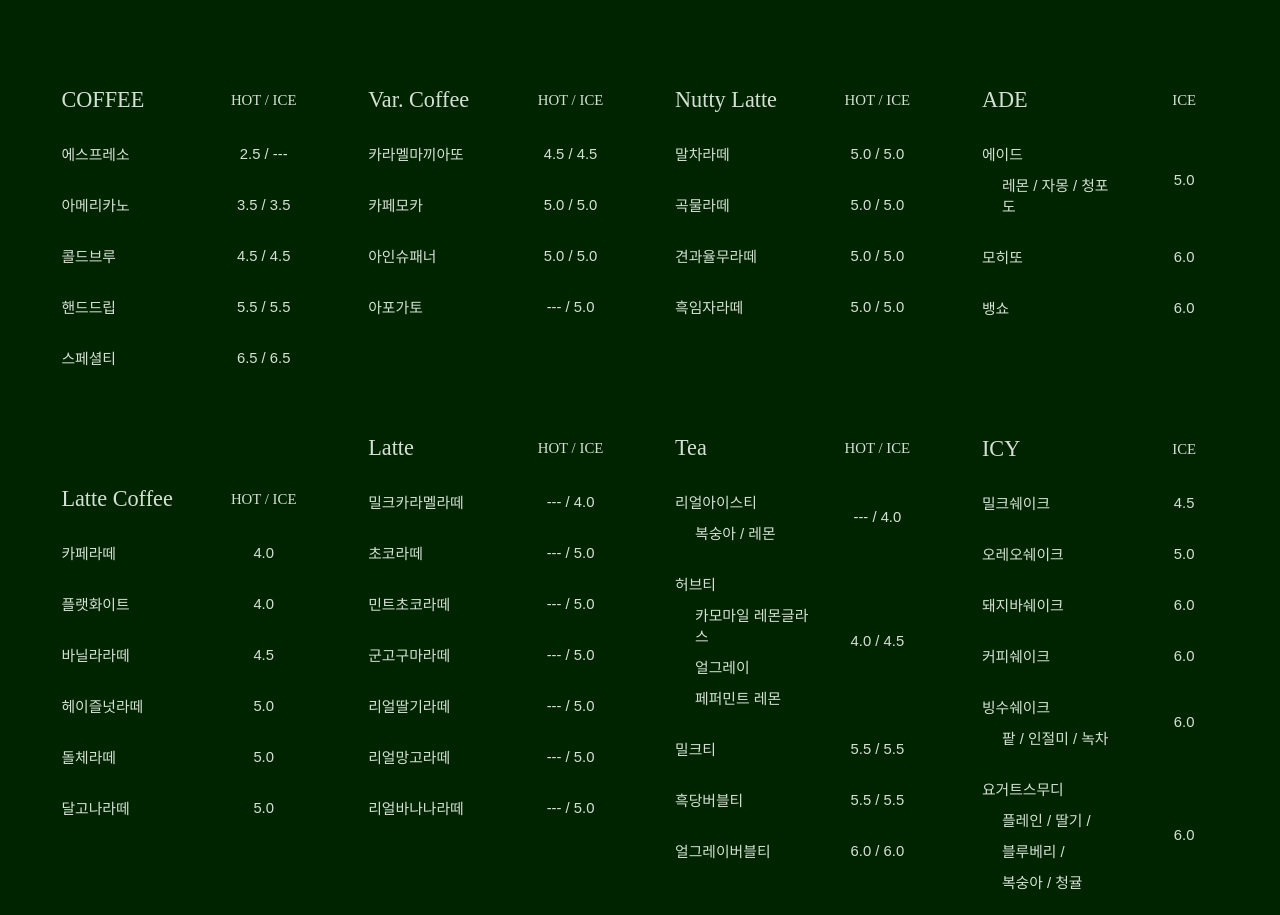
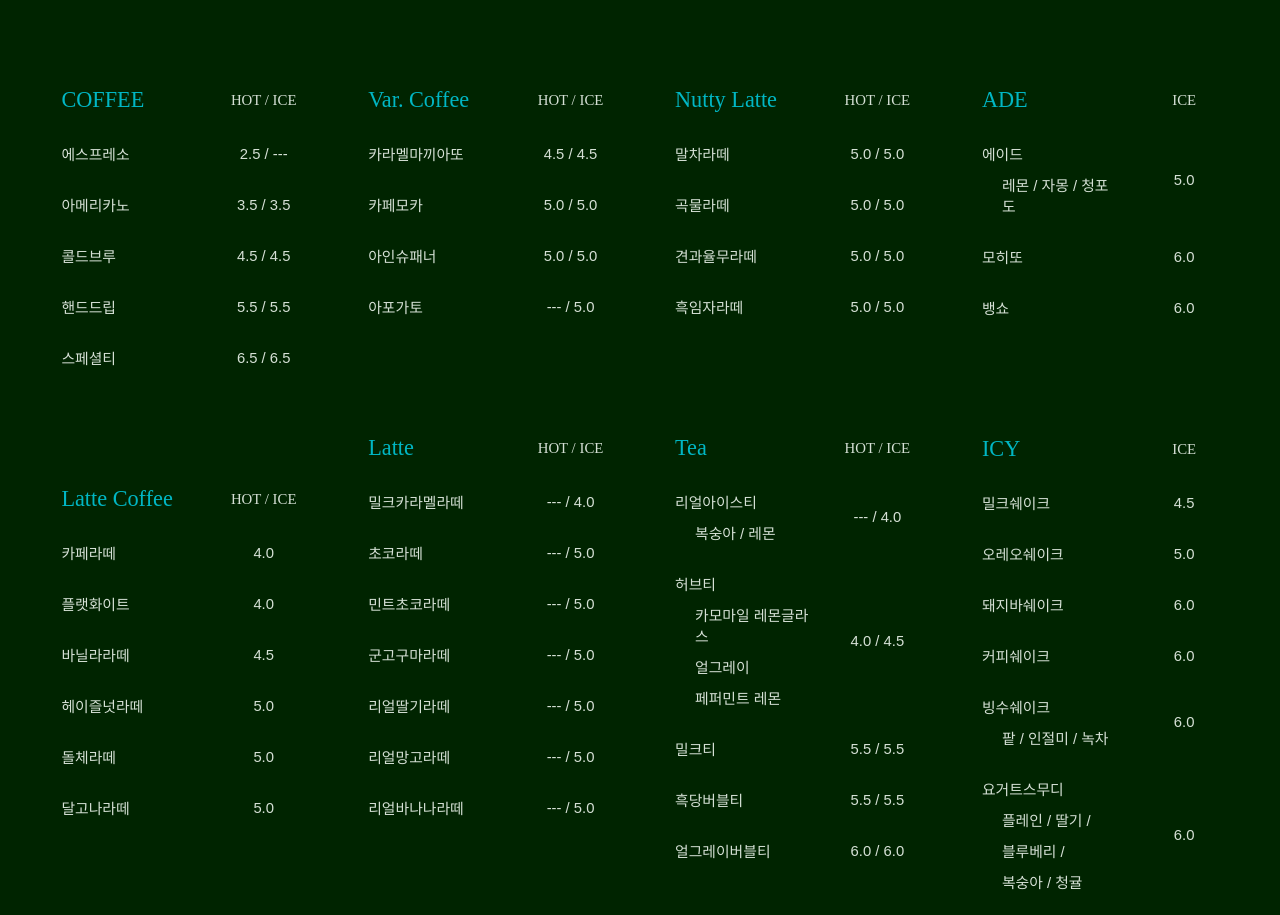
Before and after one commit to goamgilcafe/react-menu, a React (Create React App) app: page / in a window 1280 px wide. Built offline with nearby package versions, Linux system fonts and the light colour scheme; a web font is replaced by a local one.

Commit message:
타이틀 색깔 바꾸기 및 스크롤바 없애기

```diff
--- a/src/components/cell/MenuCell.tsx
+++ b/src/components/cell/MenuCell.tsx
@@ -28,6 +28,7 @@ export interface MenuCellProps extends MenuCellData {
     flex?: number;
     align?: string;
     index: number[];
+    color?: string;
 }
 
 const MenuCell: React.FC<MenuCellProps> = ({
@@ -38,6 +39,7 @@ const MenuCell: React.FC<MenuCellProps> = ({
     align = "flex-start",
     whiteSpace,
     index,
+    color,
 }) => {
     const defaultContainerPadding = 15;
     const [isEditing, setIsEditing] = useState(false);
@@ -175,6 +177,7 @@ const MenuCell: React.FC<MenuCellProps> = ({
                                 marginLeft: idx > 0 ? 20 : 0,
                                 marginTop: idx > 0 ? 10 : 0,
                                 whiteSpace,
+                                color,
                             }}
                         >
                             {line}
--- a/src/components/row/MenuRow.tsx
+++ b/src/components/row/MenuRow.tsx
@@ -34,6 +34,7 @@ const MenuRow: React.FC<MenuRowProps> = ({
                 fontSize={fontSize}
                 flex={flexRatio.text}
                 index={[...index, 0]}
+                color={type === RowType.TITLE ? "#00b7c4" : undefined}
             />
             <MenuCell
                 text={price}
--- a/src/index.css
+++ b/src/index.css
@@ -27,6 +27,7 @@
 html {
     width: 100vw;
     height: 90%;
+    overflow: hidden;
 }
 
 body {
```
